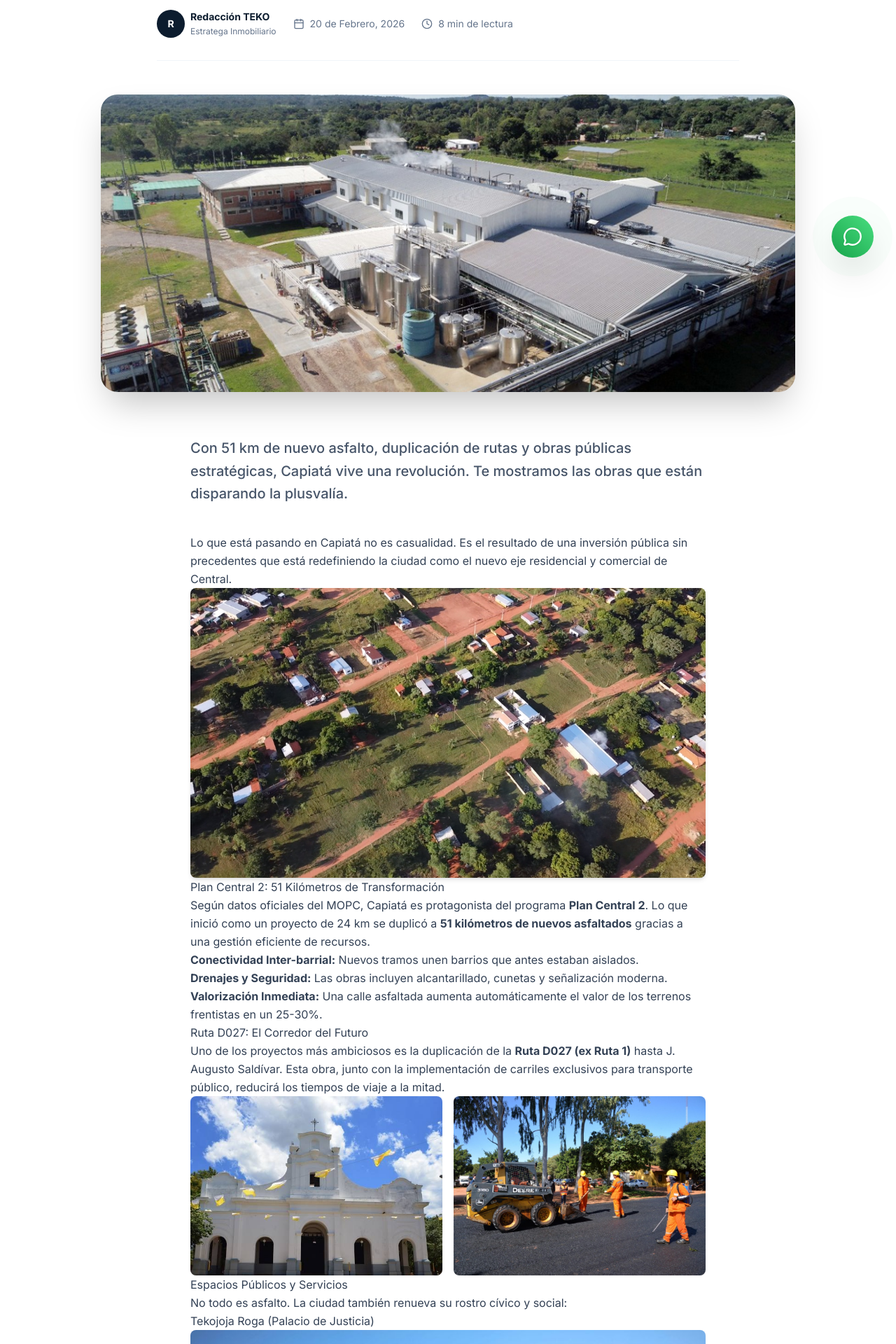
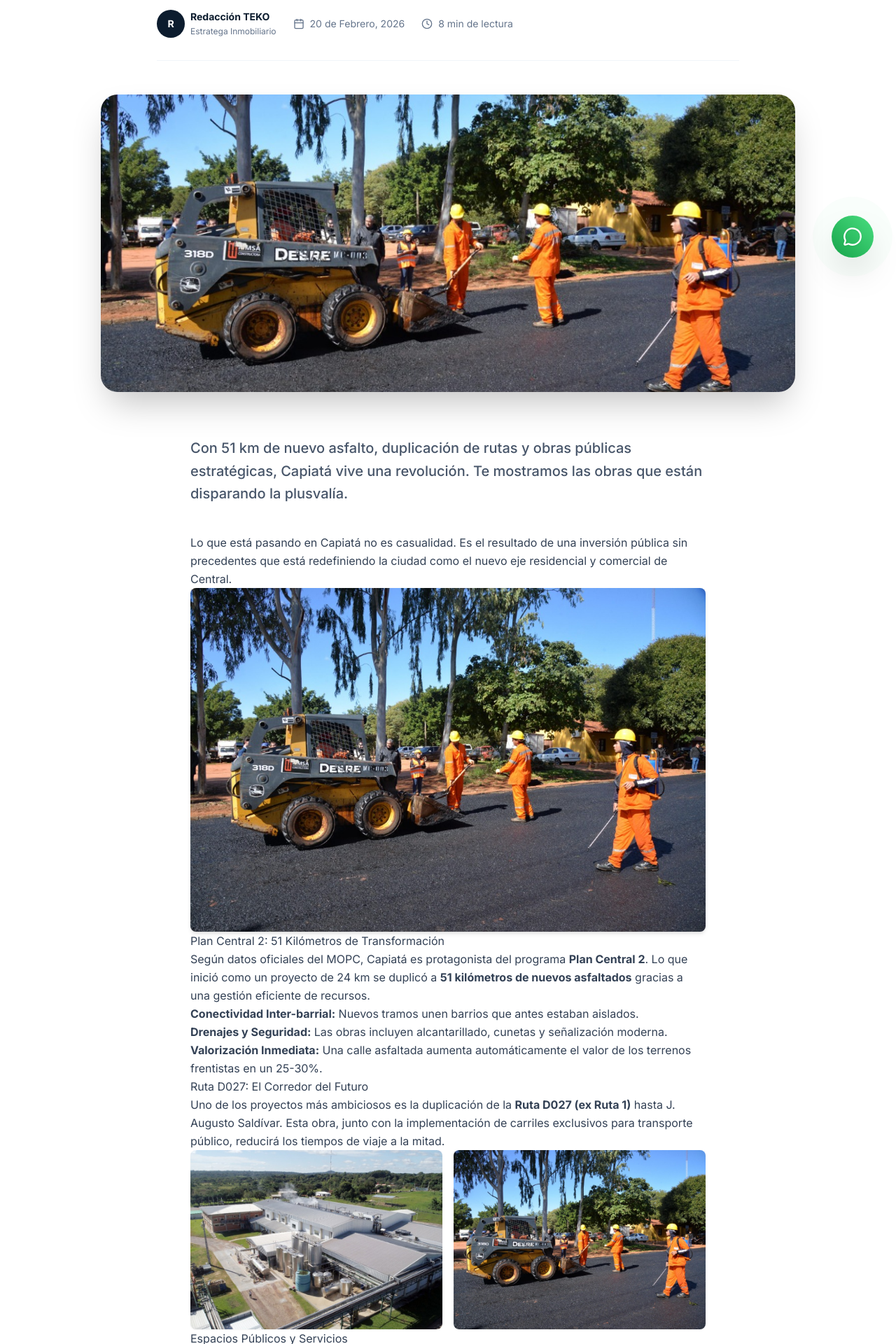
Before and after one commit to tekobienesraices/TEKO, a Next.js app: page /blog/capiata-hub-infraestructura-2026 in a window 1280 px wide. Shown: the part 400-2320 px from the top of the page at 70% size. Built offline with nearby package versions, Linux system fonts and the light colour scheme; a web font is replaced by a local one.

Commit message:
Optimize blog images to match content and avoid repetition

```diff
--- a/blogData.ts
+++ b/blogData.ts
@@ -220,7 +220,7 @@ export const blogPosts: BlogPost[] = [
     content: `
       <p class="lead">Lo que está pasando en Capiatá no es casualidad. Es el resultado de una inversión pública sin precedentes que está redefiniendo la ciudad como el nuevo eje residencial y comercial de Central.</p>
 
-      <img src="/images/capiata/capiata-progreso-1.jpg" alt="Progreso en Capiatá" class="w-full h-auto rounded-lg my-6 shadow-md" />
+      <img src="/images/capiata/capiata-progreso-3.jpg" alt="Progreso en Capiatá" class="w-full h-auto rounded-lg my-6 shadow-md" />
 
       <h2>Plan Central 2: 51 Kilómetros de Transformación</h2>
       <p>Según datos oficiales del MOPC, Capiatá es protagonista del programa <strong>Plan Central 2</strong>. Lo que inició como un proyecto de 24 km se duplicó a <strong>51 kilómetros de nuevos asfaltados</strong> gracias a una gestión eficiente de recursos.</p>
@@ -234,7 +234,7 @@ export const blogPosts: BlogPost[] = [
       <p>Uno de los proyectos más ambiciosos es la duplicación de la <strong>Ruta D027 (ex Ruta 1)</strong> hasta J. Augusto Saldívar. Esta obra, junto con la implementación de carriles exclusivos para transporte público, reducirá los tiempos de viaje a la mitad.</p>
 
       <div class="grid grid-cols-1 md:grid-cols-2 gap-4 my-8">
-        <img src="/images/capiata/capiata-progreso-2.jpg" alt="Obras de infraestructura Capiatá" class="w-full h-64 object-cover rounded-lg shadow-sm" />
+        <img src="/images/capiata/capiata-progreso-v2.jpg" alt="Obras de infraestructura Capiatá" class="w-full h-64 object-cover rounded-lg shadow-sm" />
         <img src="/images/capiata/capiata-progreso-3.jpg" alt="Mejoras urbanas Capiatá" class="w-full h-64 object-cover rounded-lg shadow-sm" />
       </div>
 
@@ -253,7 +253,7 @@ export const blogPosts: BlogPost[] = [
     date: '20 de Febrero, 2026',
     author: 'Redacción TEKO',
     category: 'Noticias & Obras',
-    image: '/images/capiata/capiata-progreso-v2.jpg',
+    image: '/images/capiata/capiata-progreso-3.jpg',
     readTime: '8 min'
   },
   {
@@ -491,7 +491,7 @@ export const blogPosts: BlogPost[] = [
     date: '10 de Febrero, 2026',
     author: 'Asesoría TEKO',
     category: 'Educación Financiera',
-    image: '/images/blog/family-house.jpg',
+    image: '/images/render-casa-moderna.jpg',
     readTime: '15 min'
   },
   {
@@ -637,7 +637,7 @@ export const blogPosts: BlogPost[] = [
     date: '05 de Febrero, 2026',
     author: 'Dto. Legal TEKO',
     category: 'Seguridad Legal',
-    image: '/images/blog/legal-docs.jpg',
+    image: '/images/blog/tekojoja-roga.jpg',
     readTime: '18 min'
   },
   {
@@ -874,7 +874,7 @@ export const blogPosts: BlogPost[] = [
     date: '10 de Febrero, 2026',
     author: 'Research TEKO',
     category: 'Análisis de Mercado',
-    image: '/images/blog/capitata-aerial.jpg',
+    image: '/images/capiata/capiata-progreso-v2.jpg',
     readTime: '12 min'
   }
 ];
```
